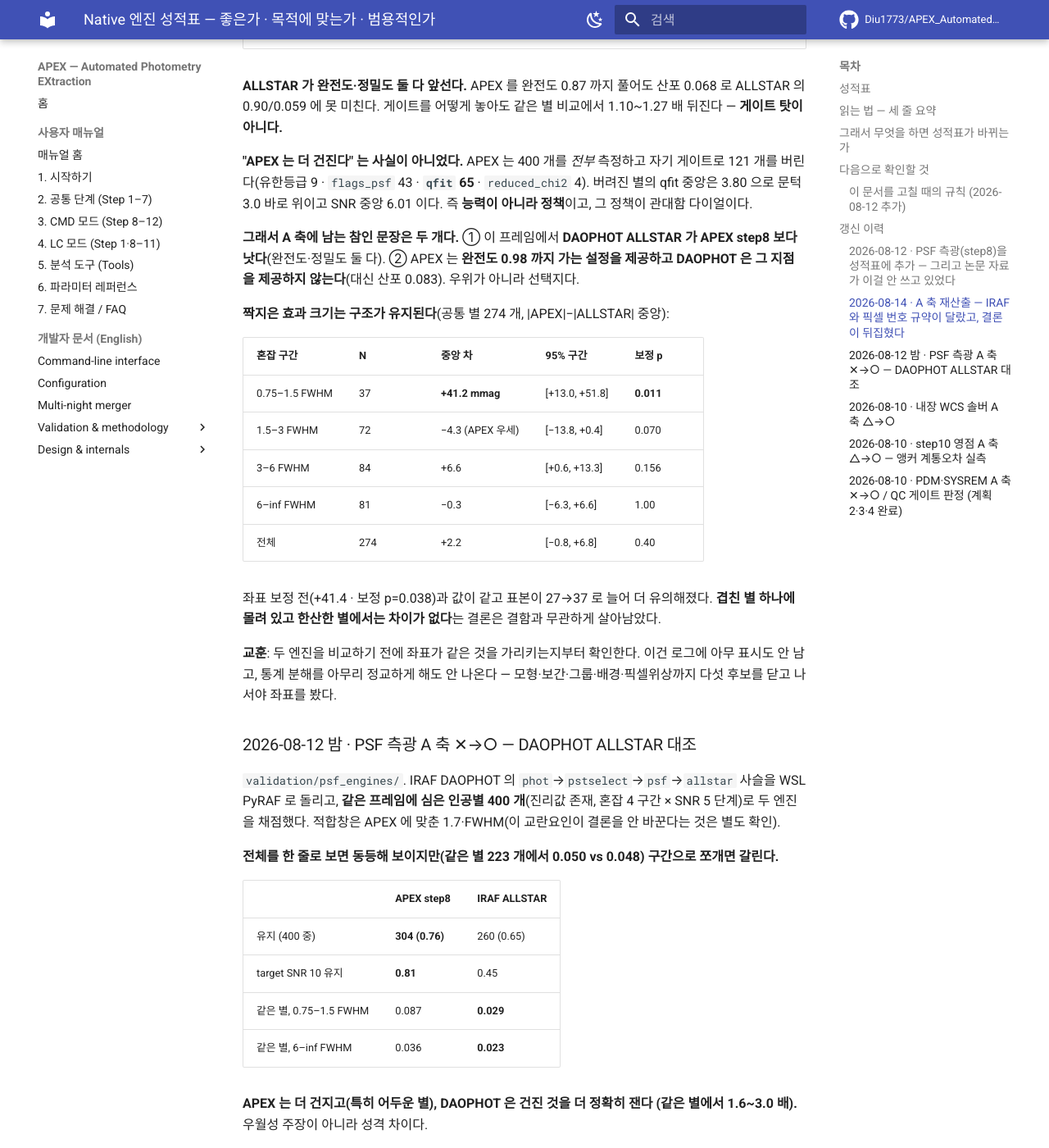
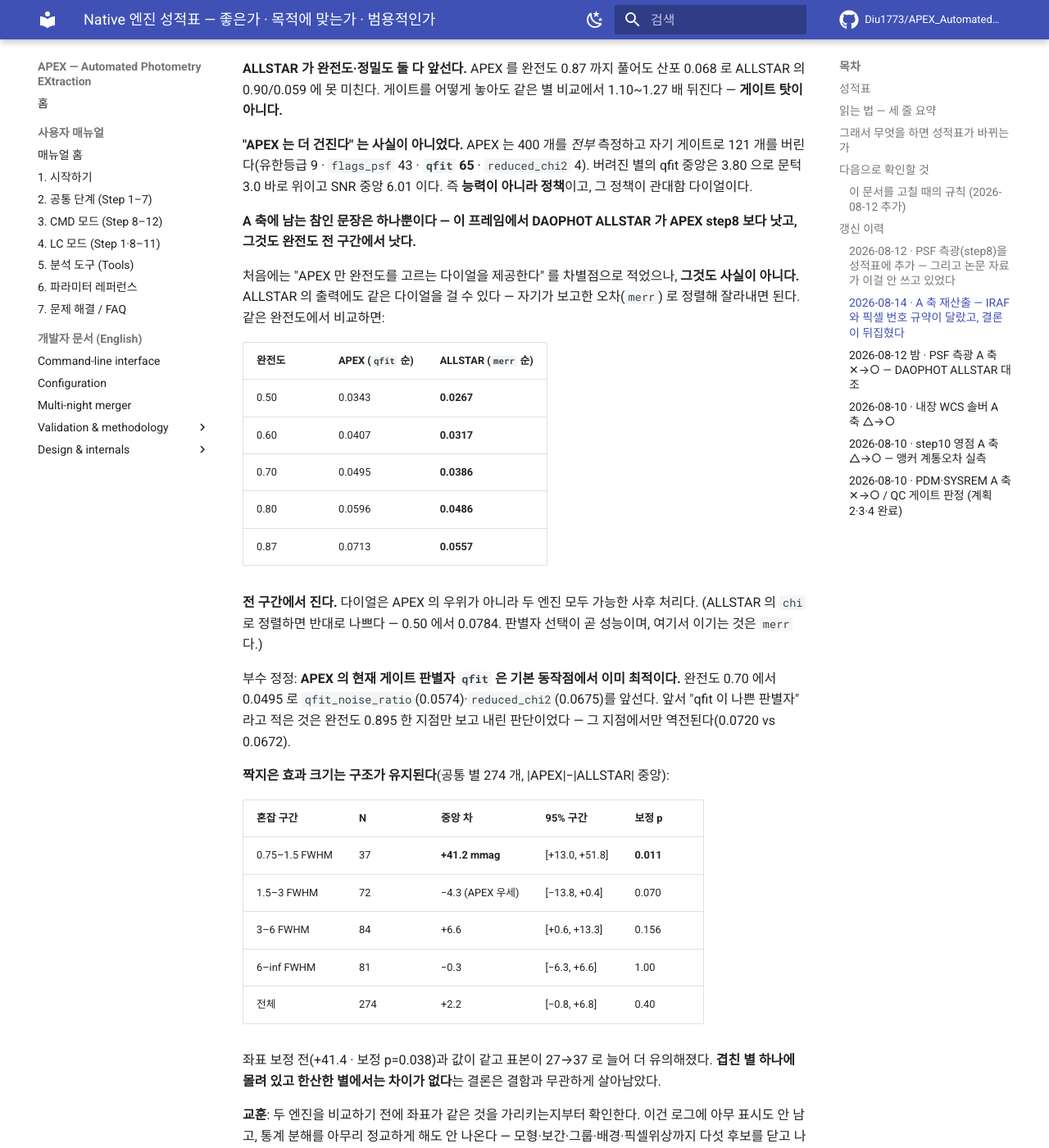
Before and after one commit to Diu1773/APEX_AutomatedPhotometryEXtraction, an MkDocs documentation site: the page built from docs/audit/APEX_ENGINE_SCORECARD.md, in a window 1280 px wide and 1400 px high, scrolled down 8472 px. Shown: the whole window at 82% size. Built offline with MkDocs 1.6.1 and Material for MkDocs 9.7.7, drawn with Linux system fonts in a browser that asks for light colours; comment, search, counter and statistics services are not loaded; some of the changed text lies outside the part shown.

Commit message:
audit(psf): A 축 재산출 — ALLSTAR 가 완전도 전 구간에서 앞선다
한 시간 전 "APEX 는 완전도 0.98 지점을 제공하고 DAOPHOT 은 그 지점이 없다"
고 적었는데 틀렸다. ALLSTAR 출력에도 같은 다이얼을 걸 수 있다 -- 자기가
보고한 오차(merr)로 정렬해 자르면 된다. 같은 완전도에서 비교하면:

  완전도   APEX(qfit)   ALLSTAR(merr)
   0.50     0.0343        0.0267
   0.60     0.0407        0.0317
   0.70     0.0495        0.0386
   0.80     0.0596        0.0486
   0.87     0.0713        0.0557

전 구간에서 진다. 다이얼은 APEX 의 우위가 아니라 두 엔진 모두 가능한 사후
처리다. A 축에 남는 참인 문장은 하나뿐이다.

부수 정정: APEX 의 게이트 판별자 qfit 은 기본 동작점에서 이미 최적이다
(완전도 0.70 에서 0.0495 vs qfit_noise_ratio 0.0574 · reduced_chi2 0.0675).
앞서 "qfit 이 나쁜 판별자" 라고 한 것은 완전도 0.895 한 지점만 보고 내린
판단이었고, 그 지점에서만 역전된다.

Co-Authored-By: Claude Opus 5 <noreply@anthropic.com>

```diff
--- a/docs/audit/APEX_ENGINE_SCORECARD.md
+++ b/docs/audit/APEX_ENGINE_SCORECARD.md
@@ -21,7 +21,7 @@
 | **Step 0 검출기 보정** | **○ ccdproc 비트동일 · IRAF · BANZAI** | ○ raw→science 통합 | **○ 3 기기** (Moravian C3-61000 · QHY600 CMOS · Sinistro CCD 4-amp) |
 | 내장 WCS 솔버 | **○ ASTAP·astrometry.net 실측 대조** — M13 8 프레임에서 잔차 0.346 vs 0.493 px, 8/8 우위. 단 속도는 ASTAP 가 3.6 배 빠르고 매칭 수 상한 교란 미해결 (`validation/wcs_engines/`) | ○ 오프라인(AIJ 는 웹, ASTAP·anet 은 인덱스 DB 필요) | **✕ 1 기기·1 화소축척(0.395″/px)·1 시야** |
 | 강제측광 오케스트레이션 | ✕ 커널은 photutils(설계상 대조 대상 아님). **재중심·포화플래그·깊이 QC 는 무대조** | ○ | **✕ 1 기기** |
-| **PSF 측광 (step8)** | **○ IRAF DAOPHOT ALLSTAR 실측 대조 — APEX 가 진다.** 인공별 400 개(진리값 존재)에서 ALLSTAR 가 **완전도 0.90 vs 0.70**, 같은 별 산포 **0.039 vs 0.050** 으로 둘 다 앞선다. APEX 게이트를 완전도 0.87 까지 풀어도 산포가 0.068 로 더 나쁘다. (2026-08-14 이전의 "APEX 가 더 건진다(0.76 vs 0.65)" 는 IRAF 픽셀 번호 규약 결함의 산물이었다 — 아래.) 파라미터 전표 `PARAMETERS.md` | **○ 정밀도↔완전도 다이얼 실증** — 사후 게이트로 완전도 0.70↔0.98(산포 0.054↔0.083)을 사용자가 고른다. **DAOPHOT 에는 이 손잡이가 없다** — 0.90/0.059 한 점만 제공한다. 모형 방식(ePSF·Moffat·하이브리드)과 보간 차수도 파라미터 | **✕ 1 기기·1 프레임** |
+| **PSF 측광 (step8)** | **○ IRAF DAOPHOT ALLSTAR 실측 대조 — APEX 가 진다.** 인공별 400 개(진리값 존재)에서 ALLSTAR 가 **완전도 0.90 vs 0.70**, 같은 별 산포 **0.039 vs 0.050**. 두 엔진을 각자의 품질지표로 걸러 **같은 완전도에서 비교해도 ALLSTAR 가 전 구간 앞선다**(0.70 에서 0.0386 vs 0.0495). (2026-08-14 이전의 "APEX 가 더 건진다" 는 IRAF 픽셀 번호 규약 결함의 산물이었다 — 아래.) 파라미터 전표 `PARAMETERS.md` | **△ 다이얼은 있으나 차별점이 아니다** — 모형 방식(ePSF·Moffat·하이브리드)·보간 차수·그룹 예산·게이트를 파라미터로 노출한 것은 사실이나, 완전도↔정밀도 다이얼 자체는 ALLSTAR 출력에 `merr` 정렬로 똑같이 걸 수 있다 | **✕ 1 기기·1 프레임** |
 | 프레임 QC 게이트 | **✕ 문헌 선례 대조 없음** (`APEX_PRIOR_ART.md` §5-3) | ○ | **✕ 임계값이 한 자료에서 조정됨** |
 | 구경보정 워크플로 | ✕ 무대조 | ○ | ✕ 1 기기 |
 | PTC 검출기 특성화 | △ 방법은 Janesick 표준·LSST `cp_pipe` 존재, 무대조. **결과(EGAIN 14 배 오류)는 독립 가치** | ○ | **방법은 범용, 결과는 정의상 1 기기** |
@@ -310,10 +310,29 @@ ALLSTAR 완전도가 **236/400 = 0.59 → 357/400 = 0.89** 로 바뀐다. 아래
 `reduced_chi2` 4). 버려진 별의 qfit 중앙은 3.80 으로 문턱 3.0 바로 위이고
 SNR 중앙 6.01 이다. 즉 **능력이 아니라 정책**이고, 그 정책이 관대함 다이얼이다.
 
-**그래서 A 축에 남는 참인 문장은 두 개다.**
-① 이 프레임에서 **DAOPHOT ALLSTAR 가 APEX step8 보다 낫다**(완전도·정밀도 둘 다).
-② APEX 는 **완전도 0.98 까지 가는 설정을 제공하고 DAOPHOT 은 그 지점을 제공하지
-않는다**(대신 산포 0.083). 우위가 아니라 선택지다.
+**A 축에 남는 참인 문장은 하나뿐이다 — 이 프레임에서 DAOPHOT ALLSTAR 가
+APEX step8 보다 낫고, 그것도 완전도 전 구간에서 낫다.**
+
+처음에는 "APEX 만 완전도를 고르는 다이얼을 제공한다" 를 차별점으로 적었으나,
+**그것도 사실이 아니다.** ALLSTAR 의 출력에도 같은 다이얼을 걸 수 있다 — 자기가
+보고한 오차(`merr`) 로 정렬해 잘라내면 된다. 같은 완전도에서 비교하면:
+
+| 완전도 | APEX (`qfit` 순) | ALLSTAR (`merr` 순) |
+|---|---|---|
+| 0.50 | 0.0343 | **0.0267** |
+| 0.60 | 0.0407 | **0.0317** |
+| 0.70 | 0.0495 | **0.0386** |
+| 0.80 | 0.0596 | **0.0486** |
+| 0.87 | 0.0713 | **0.0557** |
+
+**전 구간에서 진다.** 다이얼은 APEX 의 우위가 아니라 두 엔진 모두 가능한 사후
+처리다. (ALLSTAR 의 `chi` 로 정렬하면 반대로 나쁘다 — 0.50 에서 0.0784. 판별자
+선택이 곧 성능이며, 여기서 이기는 것은 `merr` 다.)
+
+부수 정정: **APEX 의 현재 게이트 판별자 `qfit` 은 기본 동작점에서 이미 최적이다.**
+완전도 0.70 에서 0.0495 로 `qfit_noise_ratio`(0.0574)·`reduced_chi2`(0.0675)를
+앞선다. 앞서 "qfit 이 나쁜 판별자" 라고 적은 것은 완전도 0.895 한 지점만 보고
+내린 판단이었다 — 그 지점에서만 역전된다(0.0720 vs 0.0672).
 
 **짝지은 효과 크기는 구조가 유지된다**(공통 별 274 개, |APEX|−|ALLSTAR| 중앙):
 
```
